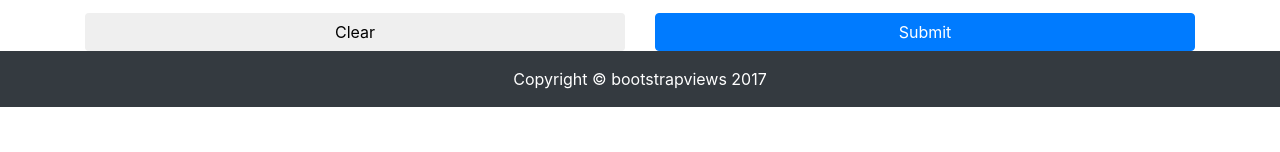
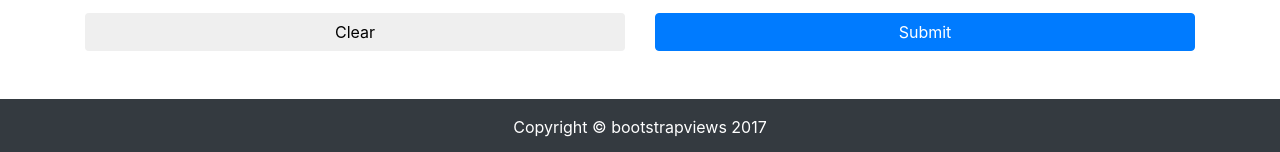
Before and after one commit to bootstrapviews/Bootstrapviews-one-page-rockstar, a plain HTML site: page index.html in a window 1280 px wide. Shown: the part 3067-3219 px from the top of the page. Before the commit the page ends 3174 px from the top, so only its background shows below. Drawn offline with Linux system fonts and the light colour scheme.

Commit message:
Footer Margin Fixed

```diff
--- a/index.html
+++ b/index.html
@@ -194,7 +194,7 @@
 				</div>
 			</form>
 	</div>
-	<footer class="py-3 bg-dark">
+	<footer class="py-3 mt-5 bg-dark">
       <div class="container">
         <p class="m-0 text-center text-white"> Copyright © bootstrapviews 2017</p>
       </div>
```
